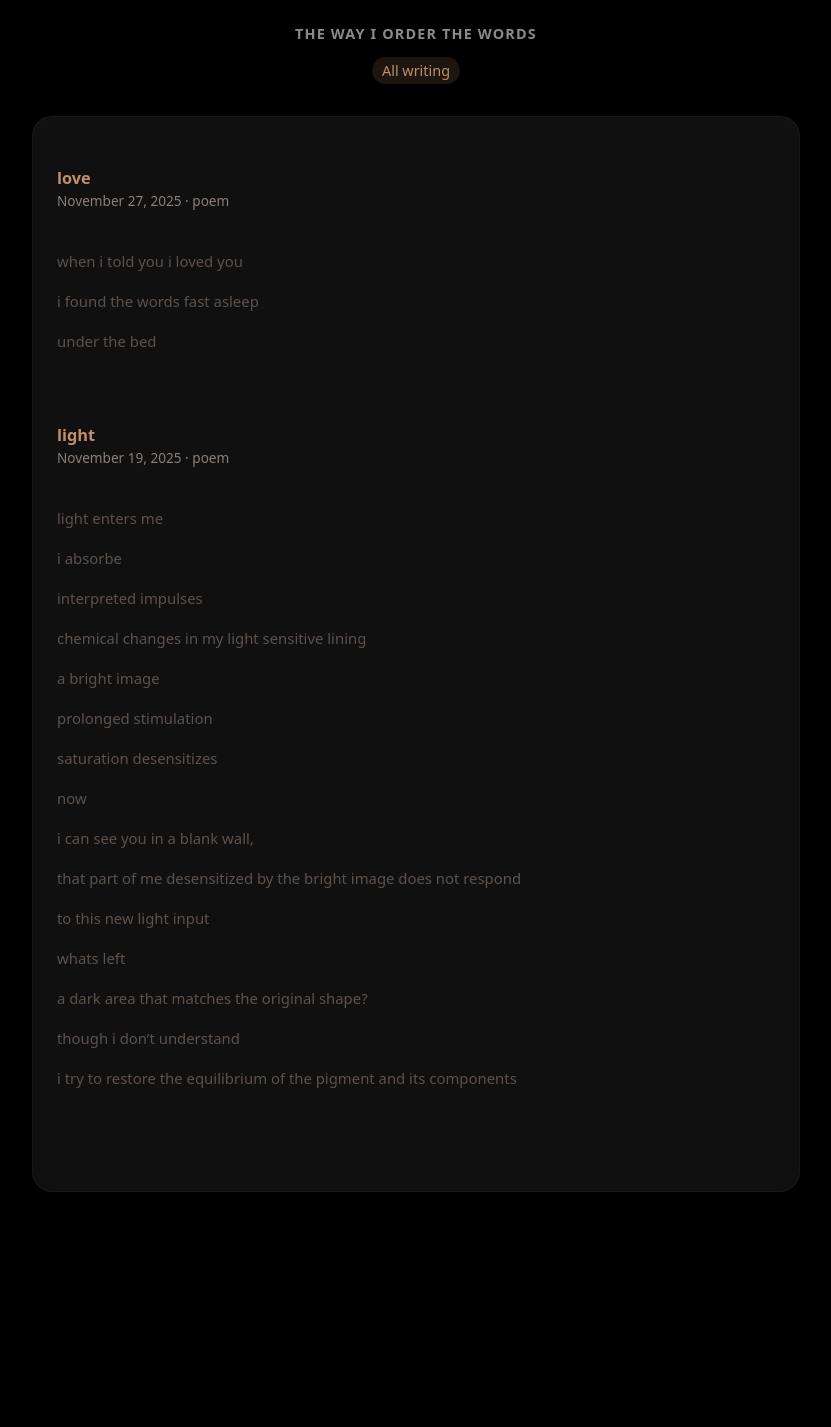
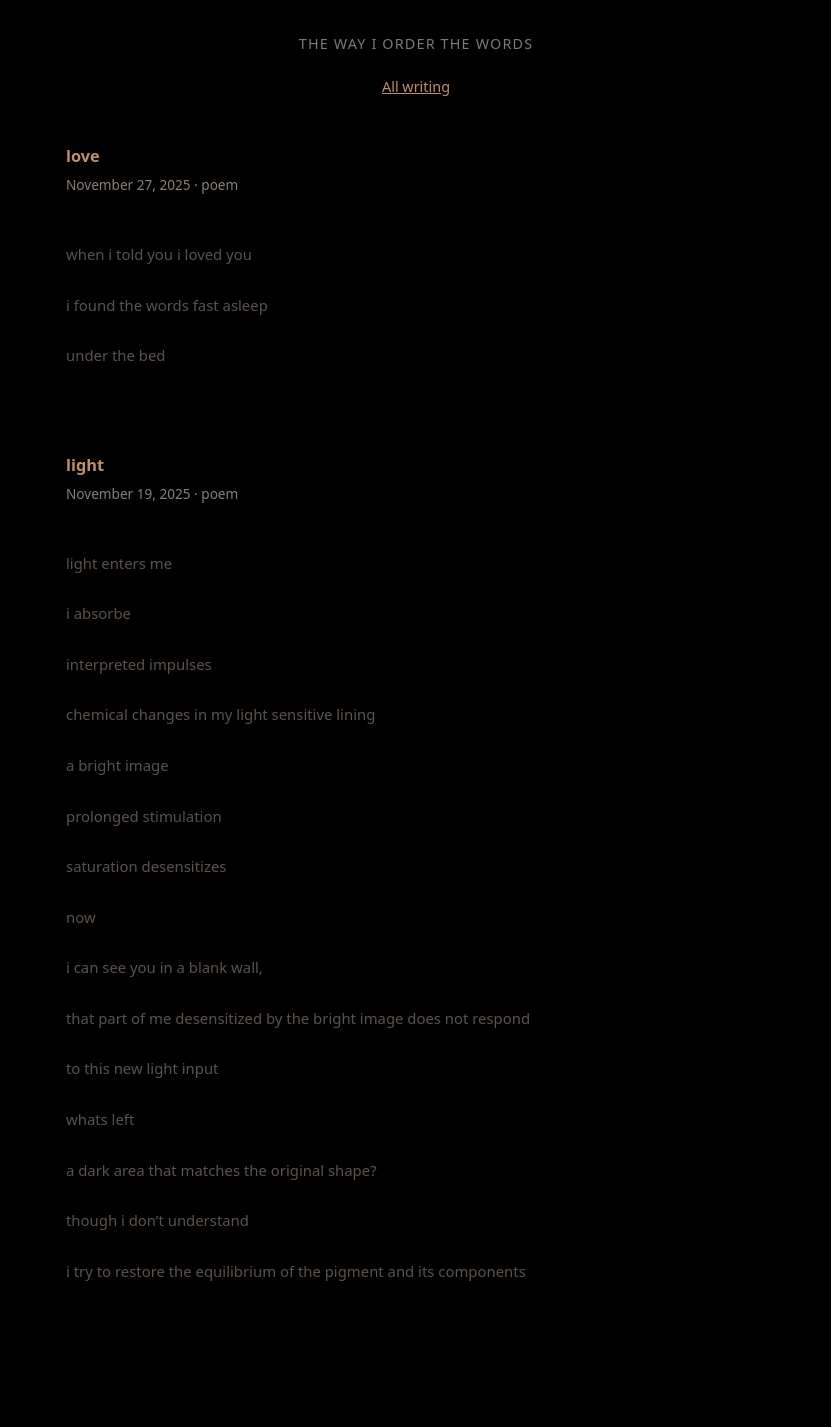
Before and after one commit to prosesareread/prosesareread.github.io, a Jekyll site: the page built from index.html, in a window 1280 px wide. Shown: the whole page, without its empty margins (224-1055 px from the left). Built offline with Jekyll 4.4.1, drawn with Linux system fonts in a browser that asks for light colours; before the commit the page ends 1264 px from its top, so only the background shows below that.

Commit message:
Update default.html

```diff
--- a/_layouts/default.html
+++ b/_layouts/default.html
@@ -5,39 +5,33 @@
   <title>{{ page.title }} | {{ site.title }}</title>
   <meta name="viewport" content="width=device-width, initial-scale=1.0">
 
-  <!-- Simple, clean typography-focused design -->
 <style>
   :root {
     --bg: #000000;
-    --bg-card: #101010;
-    --text-main: #e8e8e8;
-    --text-muted: #8a8a8a;
-    --accent: #c18f6a;
-    --accent-soft: rgba(193, 143, 106, 0.15);
-  }
-
-    * {
-      box-sizing: border-box;
+    --text-main: #e6e6e6;
+    --text-muted: #7a7a7a;
+    --accent: #c18f6a; /* change this if you want another highlight color */
   }
 
   body {
     margin: 0;
     font-family: system-ui, -apple-system, BlinkMacSystemFont, "Segoe UI", sans-serif;
-    background: #000000; /* black background */
+    background: var(--bg);
     color: var(--text-main);
+    line-height: 1.7;
   }
 
   header {
-      padding: 24px 16px 8px;
+    padding: 32px 20px 16px;
     text-align: center;
   }
 
   .site-title {
-      font-weight: 600;
+    font-weight: 500;
     letter-spacing: 0.08em;
     font-size: 0.9rem;
+    color: var(--text-muted);
     text-transform: uppercase;
-      color: var(--text-muted);
   }
 
   .site-description {
@@ -47,50 +41,59 @@
   }
 
   .wrapper {
-      max-width: 800px;
-      margin: 24px auto 40px;
-      padding: 0 16px 32px;
+    max-width: 700px;
+    margin: 0 auto;
+    padding: 0 20px 60px; /* padding at bottom for scroll space */
   }
 
+  /* remove the card completely */
   .card {
-  background: var(--bg-card);
-  border-radius: 20px;
-  padding: 26px 24px 30px;
-  box-shadow: 0 18px 40px rgba(0, 0, 0, 0.6);
-  border: 1px solid rgba(255, 255, 255, 0.04);
+    padding: 0;
+    box-shadow: none;
+    border: none;
+    background: transparent;
+  }
+
+  nav {
+    margin-top: 16px;
+    display: flex;
+    gap: 14px;
+    justify-content: center;
+    font-size: 0.9rem;
+  }
+
+  nav a {
+    color: var(--text-muted);
+    text-decoration: none;
+    padding: 3px 6px;
+  }
+
+  nav a:hover,
+  nav a.nav-active {
+    color: var(--accent);
+    text-decoration: underline;
   }
 
   a {
     color: var(--accent);
     text-decoration: none;
   }
+
   a:hover {
     text-decoration: underline;
   }
 
-    .nav {
-      display: flex;
-      justify-content: center;
-      gap: 16px;
-      margin-top: 14px;
-      font-size: 0.9rem;
-    }
-    .nav a {
-      padding: 4px 10px;
-      border-radius: 999px;
-      background: transparent;
+  footer {
+    text-align: center;
+    padding: 32px 20px;
+    font-size: 0.8rem;
     color: var(--text-muted);
   }
-    .nav a.nav-active {
-      background: var(--accent-soft);
-      color: var(--accent);
-    }
 
-    footer {
-      text-align: center;
-      padding: 20px;
-      font-size: 0.8rem;
-      color: var(--text-muted);
+  /* Makes line breaks in poems show correctly */
+  .post-body {
+    white-space: pre-line;
+    font-size: 1.05rem;
   }
 </style>
 </head>
@@ -106,7 +109,7 @@
 </header>
 
 <main class="wrapper">
-  <section class="card">
+<section>
   {{ content }}
 </section>
 </main>
```
Lines whose indentation alone changed are shown as unchanged.
